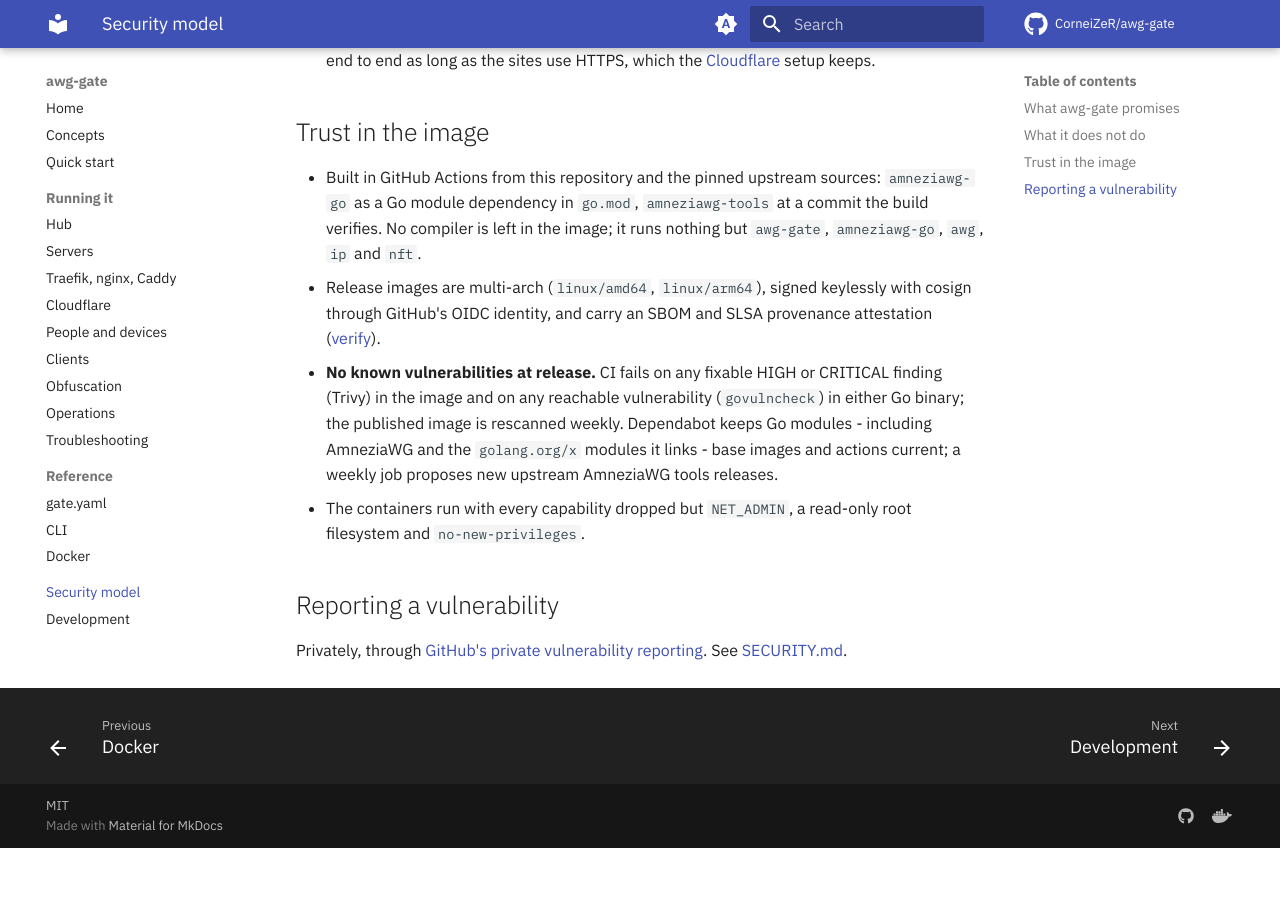
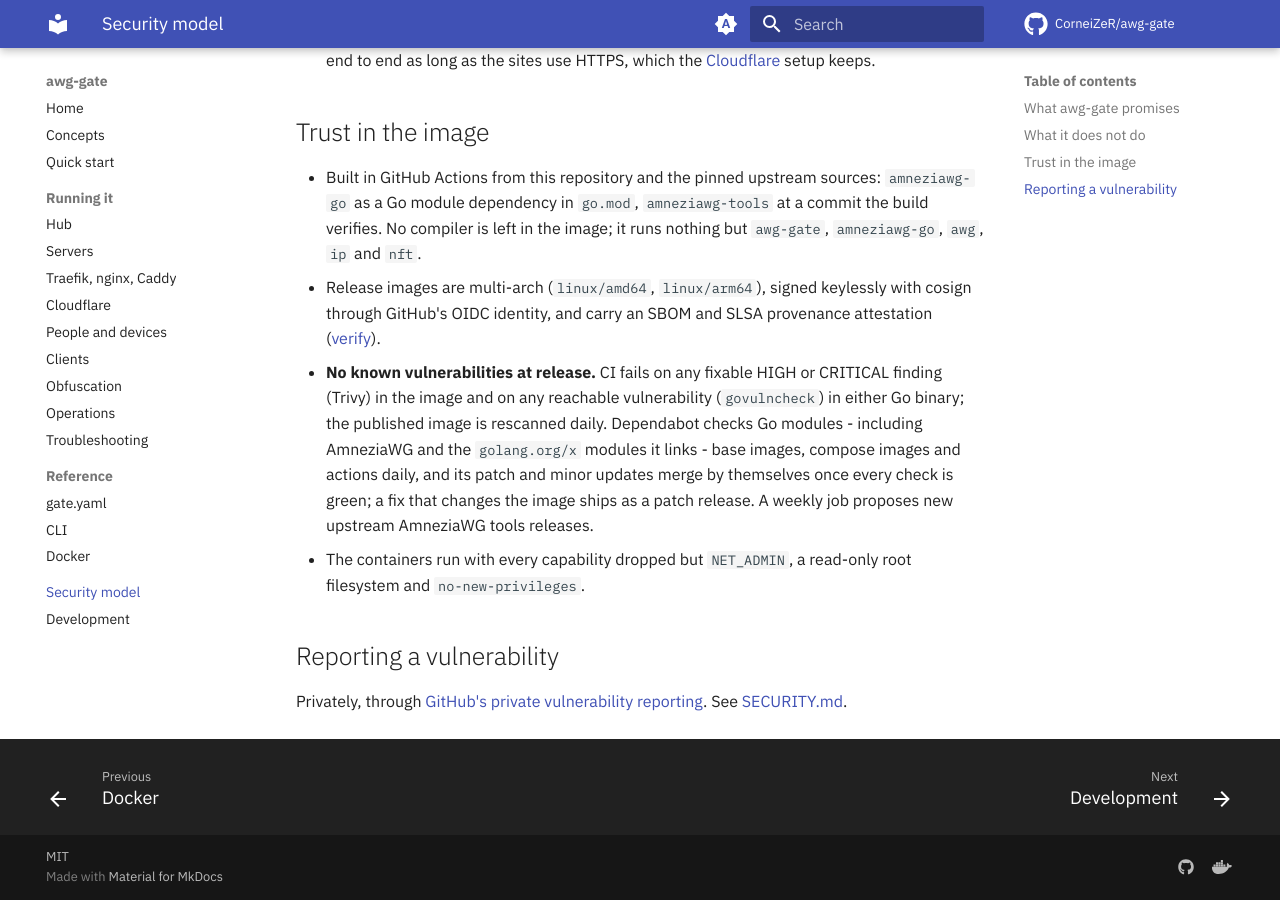
Before and after one commit to CorneiZeR/awg-gate, an MkDocs documentation site: the page built from docs/wiki/Security-model.md, in a window 1280 px wide and 900 px high, scrolled down 1003 px. Built offline with MkDocs 1.6.1 and Material for MkDocs 9.7.7, drawn with Linux system fonts in a browser that asks for light colours; comment, search, counter and statistics services are not loaded; before the commit the page ends 1851 px from its top, so only the background shows below that.

Commit message:
Dependabot daily, auto-merging patch and minor updates once CI is green (#2)
CVE fixes in base images and golang.org/x modules arrive weekly in bulk;
waiting for a click delays every one. Majors still wait for a person. The
published image is rescanned daily; a fix that changes the image ships as
a patch release.

```diff
--- a/docs/wiki/Security-model.md
+++ b/docs/wiki/Security-model.md
@@ -45,9 +45,11 @@
   ([verify](Operations.md#upgrades)).
 - **No known vulnerabilities at release.** CI fails on any fixable HIGH or CRITICAL finding
   (Trivy) in the image and on any reachable vulnerability (`govulncheck`) in either Go
-  binary; the published image is rescanned weekly. Dependabot keeps Go modules - including
-  AmneziaWG and the `golang.org/x` modules it links - base images and actions current; a
-  weekly job proposes new upstream AmneziaWG tools releases.
+  binary; the published image is rescanned daily. Dependabot checks Go modules - including
+  AmneziaWG and the `golang.org/x` modules it links - base images, compose images and
+  actions daily, and its patch and minor updates merge by themselves once every check is
+  green; a fix that changes the image ships as a patch release. A weekly job proposes new
+  upstream AmneziaWG tools releases.
 - The containers run with every capability dropped but `NET_ADMIN`, a read-only root
   filesystem and `no-new-privileges`.
 
```
Also changed, not shown: CHANGELOG.md (+4 -0 lines), docs/wiki/Development.md (+5 -0 lines), 3 other files.
